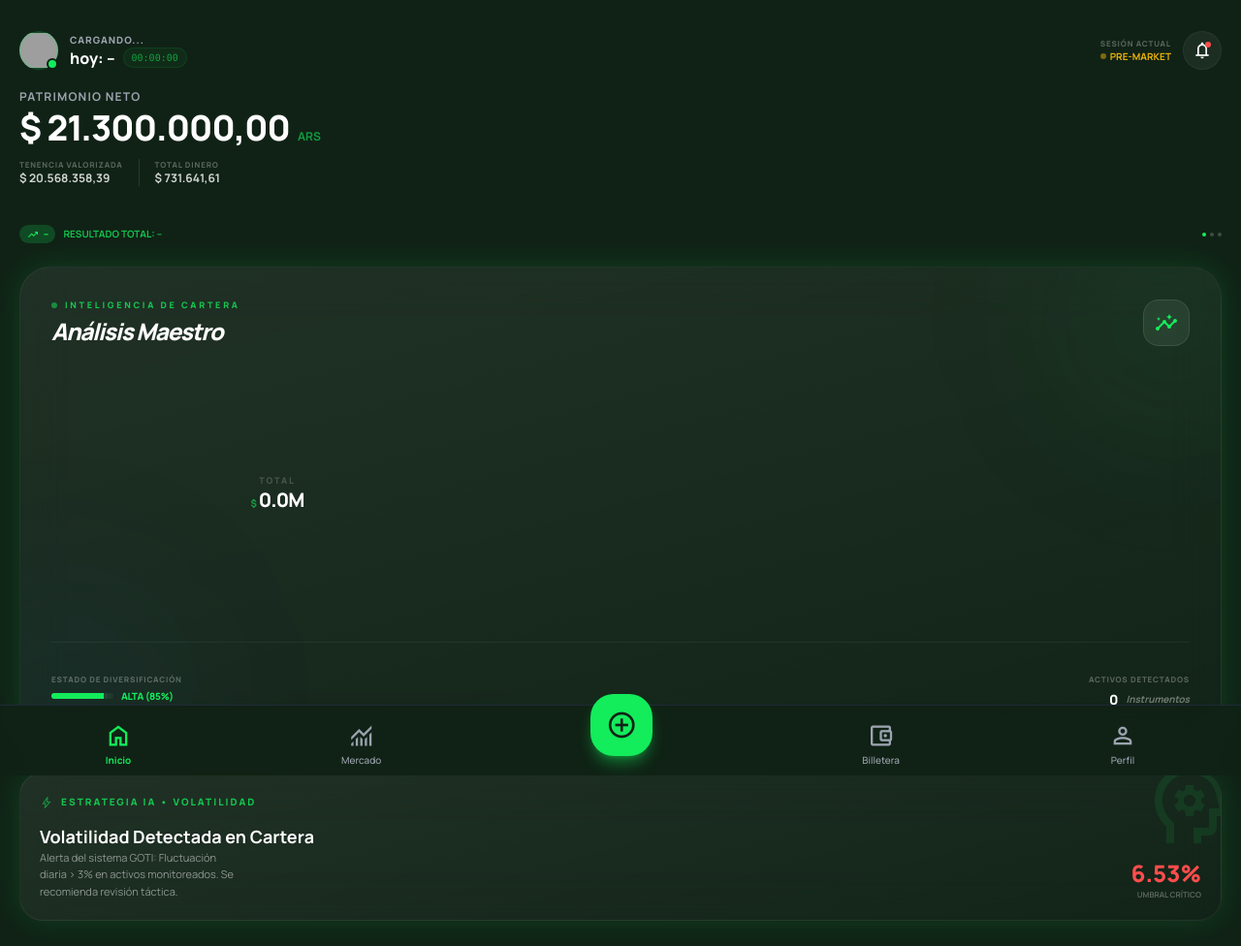
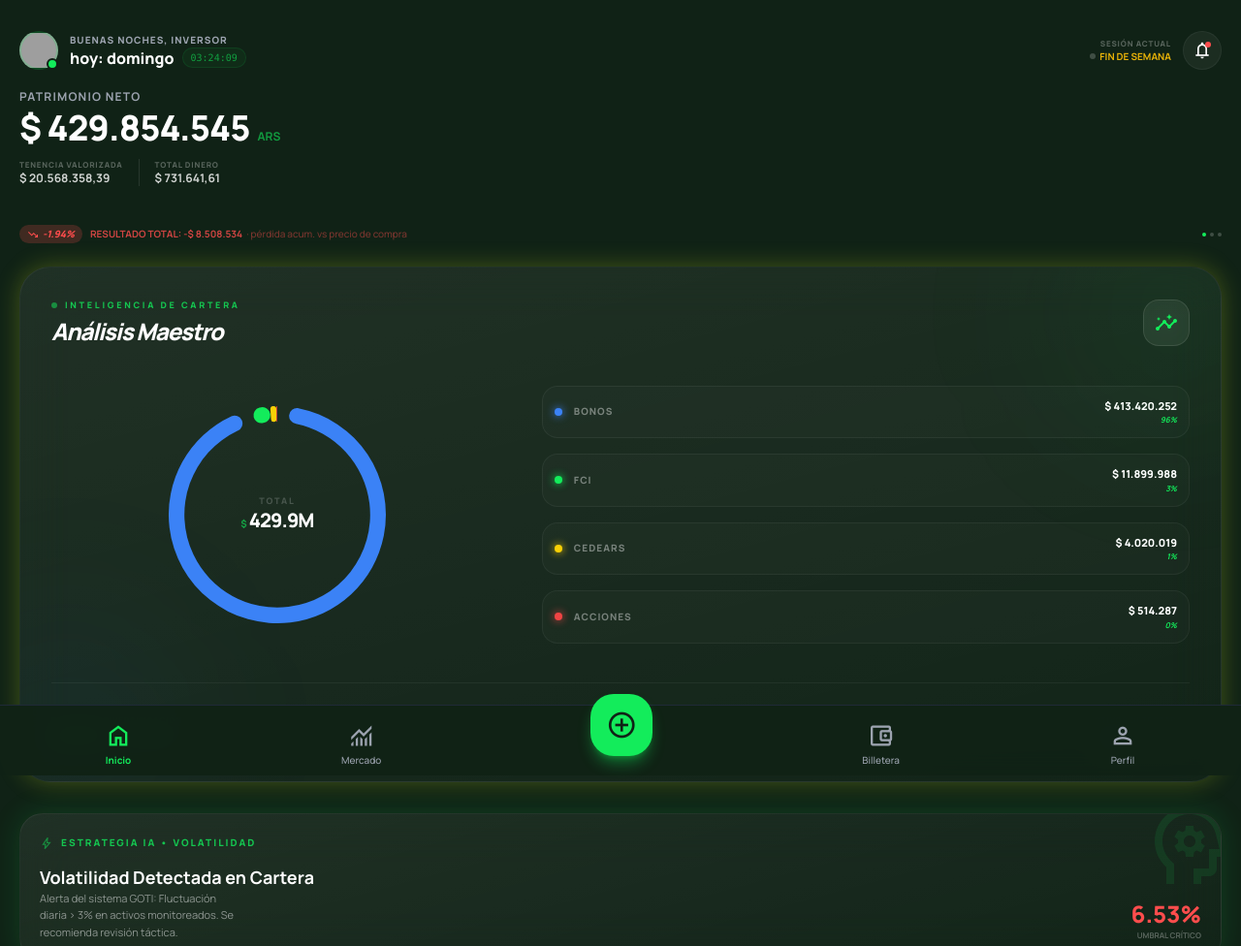
Before and after one commit to RoOrTi/goti-design-system, a plain HTML site: page stitch_goti_welcome_screen/inicio/code.html in a window 1280 px wide. Shown: the top 976 px of the page at 97% size. Drawn offline with nearby package versions, Linux system fonts and the light colour scheme; grey boxes are pictures that could not be loaded.

Commit message:
fix: updateClock recursion infinita, setInterval restaurado, día dinámico, desc resultado

```diff
--- a/stitch_goti_welcome_screen/inicio/code.html
+++ b/stitch_goti_welcome_screen/inicio/code.html
@@ -305,7 +305,9 @@
                         <span class="material-symbols-outlined text-[12px]">trending_up</span>
                         <span id="pnl-pct">--</span>
                     </div>
-                    <span id="daily-gain" class="text-primary/80 text-[10px] font-bold">RESULTADO TOTAL: --</span>
+                    <span id="daily-gain" class="text-[10px] font-bold text-primary/80">RESULTADO TOTAL: --
+                        <span id="daily-gain-desc" style="font-weight:500;opacity:0.6;font-style:normal;"></span>
+                    </span>
                 </div>
                 <div class="flex gap-1" id="carousel-dots">
                     <div class="w-1 h-1 rounded-full bg-primary"></div>
@@ -1474,6 +1476,9 @@
             // Mostrar siempre la sección local (Mercado USA eliminado)
 
             // Real-time Clock & Greeting
+            // Nombres de días en español
+            const DAYS_ES = ['domingo', 'lunes', 'martes', 'miércoles', 'jueves', 'viernes', 'sábado'];
+
             function updateClock() {
                 const now = new Date();
                 const hours = now.getHours();
@@ -1481,61 +1486,54 @@
 
                 const clockEl = document.getElementById('header-clock');
                 const greetingEl = document.getElementById('dynamic-greeting');
-                const marketStatusEl = document.getElementById('market-status');
+                const marketStatEl = document.getElementById('market-status');
+                const dayLabelEl = document.getElementById('day-label');
 
                 if (clockEl) clockEl.textContent = timeStr;
-
-                // Update market status — Mercado AR: Lun-Vie 10:00-18:00 hs
-                const dayOfWeek = now.getDay(); // 0=Dom, 6=Sab
-                const isWeekday = dayOfWeek >= 1 && dayOfWeek <= 5;
-                if (marketStatusEl) {
+                if (dayLabelEl) dayLabelEl.textContent = `hoy: ${DAYS_ES[now.getDay()]}`;
+
+                // Estado del mercado — Mercado AR: Lun-Vie 10:00-18:00 hs
+                const dow = now.getDay(); // 0=Dom, 6=Sáb
+                const isWeekday = dow >= 1 && dow <= 5;
+                if (marketStatEl) {
                     if (isWeekday && hours >= 10 && hours < 18) {
-                        marketStatusEl.innerHTML = '<span class="size-1.5 rounded-full bg-primary animate-pulse"></span> MERCADO ABIERTO';
-                        marketStatusEl.classList.remove('text-yellow-500', 'text-orange-500');
-                        marketStatusEl.classList.add('text-primary');
+                        marketStatEl.innerHTML = '<span class="size-1.5 rounded-full bg-primary animate-pulse"></span> MERCADO ABIERTO';
+                        marketStatEl.className = marketStatEl.className.replace(/text-(yellow|orange|primary)-\S+/g, '');
+                        marketStatEl.classList.add('text-primary');
                     } else if (isWeekday && hours >= 18 && hours < 19) {
-                        marketStatusEl.innerHTML = '<span class="size-1.5 rounded-full bg-orange-500"></span> CIERRE · POS-MARKET';
-                        marketStatusEl.classList.remove('text-yellow-500', 'text-primary');
-                        marketStatusEl.classList.add('text-orange-500');
+                        marketStatEl.innerHTML = '<span class="size-1.5 rounded-full bg-orange-500"></span> CIERRE · POS-MARKET';
+                        marketStatEl.classList.remove('text-yellow-500', 'text-primary');
+                        marketStatEl.classList.add('text-orange-500');
                     } else if (!isWeekday) {
-                        marketStatusEl.innerHTML = '<span class="size-1.5 rounded-full bg-white/20"></span> FIN DE SEMANA';
-                        marketStatusEl.classList.remove('text-primary', 'text-orange-500');
-                        marketStatusEl.classList.add('text-yellow-500');
+                        marketStatEl.innerHTML = '<span class="size-1.5 rounded-full bg-white/20"></span> FIN DE SEMANA';
+                        marketStatEl.classList.remove('text-primary', 'text-orange-500');
+                        marketStatEl.classList.add('text-yellow-500');
                     } else {
-                        marketStatusEl.innerHTML = '<span class="size-1.5 rounded-full bg-yellow-500 animate-pulse"></span> PRE-MARKET';
-                        marketStatusEl.classList.remove('text-primary', 'text-orange-500');
-                        marketStatusEl.classList.add('text-yellow-500');
+                        marketStatEl.innerHTML = '<span class="size-1.5 rounded-full bg-yellow-500 animate-pulse"></span> PRE-MARKET';
+                        marketStatEl.classList.remove('text-primary', 'text-orange-500');
+                        marketStatEl.classList.add('text-yellow-500');
                     }
                 }
 
+                // Saludo dinámico
                 if (greetingEl) {
-                    let greeting = "Buenos días";
-                    if (hours >= 13) greeting = "Buenas tardes";
-                    if (hours >= 20 || hours < 5) greeting = "Buenas noches";
-
-                    // Get user name from localStorage
+                    let greeting = 'Buenos días';
+                    if (hours >= 13 && hours < 20) greeting = 'Buenas tardes';
+                    if (hours >= 20 || hours < 5) greeting = 'Buenas noches';
+
                     let userName = 'Inversor';
                     try {
                         const userStr = localStorage.getItem('goti_user');
                         if (userStr) {
                             const user = JSON.parse(userStr);
-                            // Preference order: name > email prefix
                             userName = user.name || (user.email ? user.email.split('@')[0] : 'Inversor');
                         }
-                    } catch (e) { console.error('Error parsing user:', e); }
-
+                    } catch (e) { }
                     greetingEl.textContent = `${greeting}, ${userName.toUpperCase()}`;
                 }
             }
-            // Agregar nombre del día al header en updateClock
-            const _DAYS_ES = ['domingo', 'lunes', 'martes', 'miércoles', 'jueves', 'viernes', 'sábado'];
-            const _dayEl = document.getElementById('day-label');
-            const _origUpdateClock = updateClock;
-            function updateClock() {
-                _origUpdateClock();
-                if (_dayEl) _dayEl.textContent = `hoy: ${_DAYS_ES[new Date().getDay()]}`;
-            }
             updateClock();
+            setInterval(updateClock, 1000);
 
             // Real-time Data Simulation (sin sobreescribir el patrimonio real)
             const totalValueEl = document.getElementById('patrimony-value');
@@ -1826,7 +1824,11 @@
                 }
                 if (dailyEl) {
                     const absStr = Math.abs(Math.round(totalPnL)).toLocaleString('es-AR');
-                    dailyEl.textContent = `RESULTADO TOTAL: ${isPnLPos ? '+' : '-'}$ ${absStr}`;
+                    const descText = isPnLPos
+                        ? 'ganancia acum. vs precio de compra'
+                        : 'pérdida acum. vs precio de compra';
+                    dailyEl.innerHTML = `RESULTADO TOTAL: ${isPnLPos ? '+' : '-'}$ ${absStr}
+                        <span id="daily-gain-desc" style="font-weight:500;opacity:0.55;font-style:normal;">&nbsp;&middot;&nbsp;${descText}</span>`;
                     dailyEl.className = `text-[10px] font-bold ${isPnLPos ? 'text-primary/80' : 'text-danger/80'}`;
                 }
 
```
